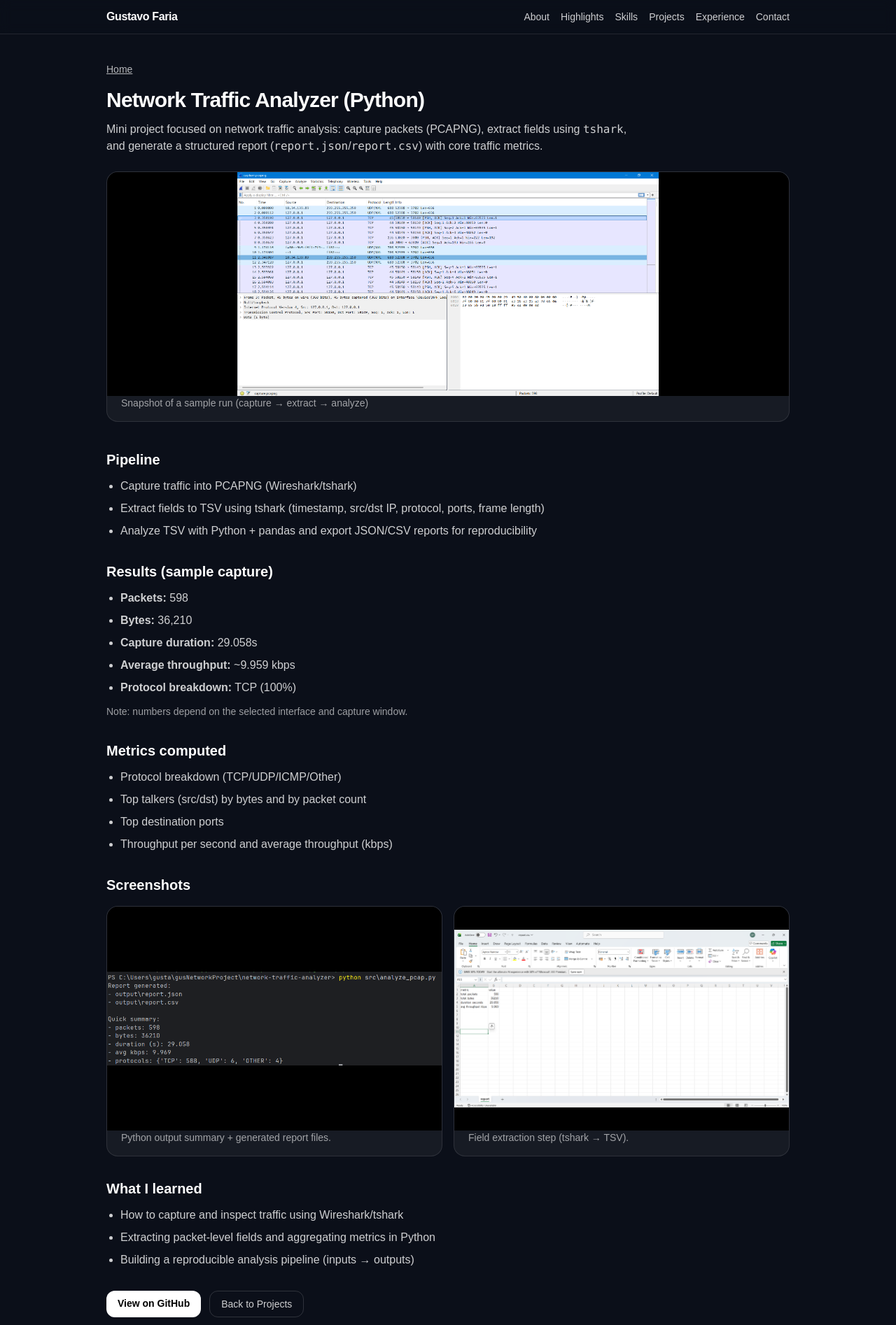
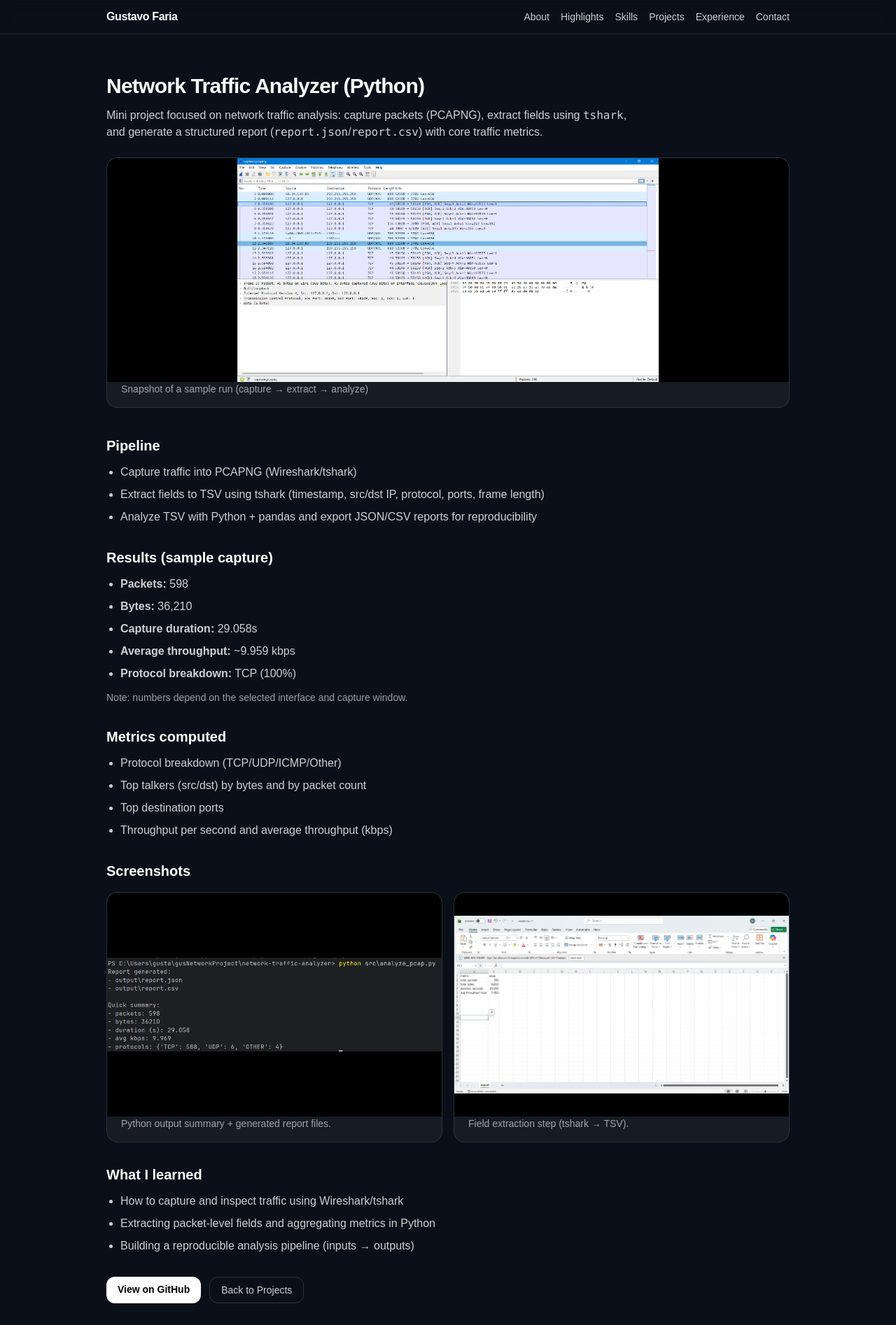
Before and after one commit to gustav0fari4/personal-portfolio, a Next.js app: page /projects/network-traffic-analyzer in a window 1280 px wide. Shown: the top 1894 px of the page at 70% size. Built offline with nearby package versions, Linux system fonts and the light colour scheme.

Commit message:
Make screenshots open full-size

```diff
--- a/src/app/projects/fruit-machine/page.tsx
+++ b/src/app/projects/fruit-machine/page.tsx
@@ -17,12 +17,6 @@ export default function FruitMachinePage() {
 
       <Container>
         <div className="py-10">
-          <div className="flex items-center justify-between gap-4">
-
-            <Link href="/" className="text-sm text-white/70 underline">
-              Home
-            </Link>
-          </div>
 
           <h1 className="mt-4 text-3xl font-semibold tracking-tight">
             Fruit Machine Game (Java)
@@ -37,6 +31,13 @@ export default function FruitMachinePage() {
             <h2 className="text-xl font-semibold text-white">Screenshot</h2>
 
             <div className="mt-4 overflow-hidden rounded-2x1 border border-white/10 bg-white/5">
+              <a
+                href="/projects/screenshots/console.png"
+                target="_blank"
+                rel="noopener noreferrer"
+                className="block cursor-zoom-in"
+                title="Open full size"
+              >
                 <div className="relative h-[520px] w-full">
                   <Image
                     src="/projects/screenshots/console.png"
@@ -46,7 +47,7 @@ export default function FruitMachinePage() {
                     priority
                   />
                 </div>
-
+              </a>
               <p className="px-5 pb-4 text-sm text-white/60">
                 Example gameplay: menu → difficulty selection → spin result → credits update.
               </p>
--- a/src/app/projects/motogp/page.tsx
+++ b/src/app/projects/motogp/page.tsx
@@ -10,12 +10,6 @@ export default function MotoGPProjectPage() {
 
       <Container>
         <div className="py-10">
-          <div className="flex items-center justify-between gap-4">
-
-            <Link href="/" className="text-sm text-white/70 underline">
-              Home
-            </Link>
-          </div>
 
           <h1 className="mt-4 text-3xl font-semibold tracking-tight">
             MotoGP Sustainability Calendar Optimisation
@@ -33,6 +27,13 @@ export default function MotoGPProjectPage() {
 
               <div className="mt-4 grid gap-4 md:grid-cols-2">
                 <div className="overflow-hidden rounded-2xl border border-white/10 bg-white/5">
+                  <a
+                    href="/projects/screenshots/results.png"
+                    target="_blank"
+                    rel="noopener noreferrer"
+                    className="block cursor-zoom-in"
+                    title="Open full size"
+                  >
                     <div className="relative h-80 w-full">
                       <Image
                         src="/projects/screenshots/results.png"
@@ -41,13 +42,20 @@ export default function MotoGPProjectPage() {
                         className="object-contain bg-black"
                       />
                     </div>
-
+                  </a>
                   <p className="px-5 pb-4 text-sm text-white/60">
                     Best overall strategy (SA)
                   </p>
                 </div>
 
                 <div className="overflow-hidden rounded-2xl border border-white/10 bg-white/5">
+                  <a
+                    href="/projects/screenshots/constraints.png"
+                    target="_blank"
+                    rel="noopener noreferrer"
+                    className="block cursor-zoom-in"
+                    title="Open full size"
+                  >
                     <div className="relative h-80 w-full">
                       <Image
                         src="/projects/screenshots/constraints.png"
@@ -56,6 +64,7 @@ export default function MotoGPProjectPage() {
                         className="object-contain bg-black"
                       />
                     </div>
+                  </a>
                   <p className="px-5 pb-4 text-sm text-white/60">
                     Constraint checks + baseline vs PSO improvement
                   </p>
--- a/src/app/projects/network-traffic-analyzer/page.tsx
+++ b/src/app/projects/network-traffic-analyzer/page.tsx
@@ -17,12 +17,6 @@ export default function NetworkTrafficAnalyzerPage() {
 
       <Container>
         <div className="py-10">
-          <div className="flex items-center justify-between gap-4">
-
-            <Link href="/" className="text-sm text-white/70 underline">
-              Home
-            </Link>
-          </div>
 
           <h1 className="mt-4 text-3xl font-semibold tracking-tight">
             Network Traffic Analyzer (Python)
@@ -35,6 +29,13 @@ export default function NetworkTrafficAnalyzerPage() {
           </p>
 
           <div className="mt-6 overflow-hidden rounded-2xl border border-white/10 bg-white/5">
+            <a
+              href="/projects/screenshots/capture.png"
+              target="_blank"
+              rel="noopener noreferrer"
+              className="block cursor-zoom-in"
+              title="Open full size"
+            >
               <div className="relative h-80 w-full">
                 <Image
                   src="/projects/screenshots/capture.png"
@@ -44,6 +45,7 @@ export default function NetworkTrafficAnalyzerPage() {
                   priority
                 />
               </div>
+            </a>
             <p className="px-5 pb-4 text-sm text-white/60">
               Snapshot of a sample run (capture → extract → analyze)
             </p>
@@ -87,6 +89,13 @@ export default function NetworkTrafficAnalyzerPage() {
               <h2 className="text-xl font-semibold text-white">Screenshots</h2>
               <div className="mt-4 grid gap-4 md:grid-cols-2">
                 <div className="overflow-hidden rounded-2xl border border-white/10 bg-white/5">
+                  <a
+                    href="/projects/screenshots/report.png"
+                    target="_blank"
+                    rel="noopener noreferrer"
+                    className="block cursor-zoom-in"
+                    title="Open full size"
+                  >
                     <div className="relative h-80 w-full">
                       <Image
                         src="/projects/screenshots/report.png"
@@ -95,12 +104,20 @@ export default function NetworkTrafficAnalyzerPage() {
                         className="object-contain bg-black"
                       />
                     </div>
+                  </a>
                   <p className="px-5 pb-4 text-sm text-white/60">
                     Python output summary + generated report files.
                   </p>
                 </div>
 
                 <div className="overflow-hidden rounded-2xl border border-white/10 bg-white/5">
+                  <a
+                    href="/projects/screenshots/report.csv.png"
+                    target="_blank"
+                    rel="noopener noreferrer"
+                    className="block cursor-zoom-in"
+                    title="Open full size"
+                  >
                     <div className="relative h-80 w-full">
                       <Image
                         src="/projects/screenshots/report.csv.png"
@@ -109,6 +126,7 @@ export default function NetworkTrafficAnalyzerPage() {
                         className="object-contain bg-black"
                       />
                     </div>
+                  </a>
                   <p className="px-5 pb-4 text-sm text-white/60">
                     Field extraction step (tshark → TSV).
                   </p>
```
Lines whose indentation alone changed are shown as unchanged.
